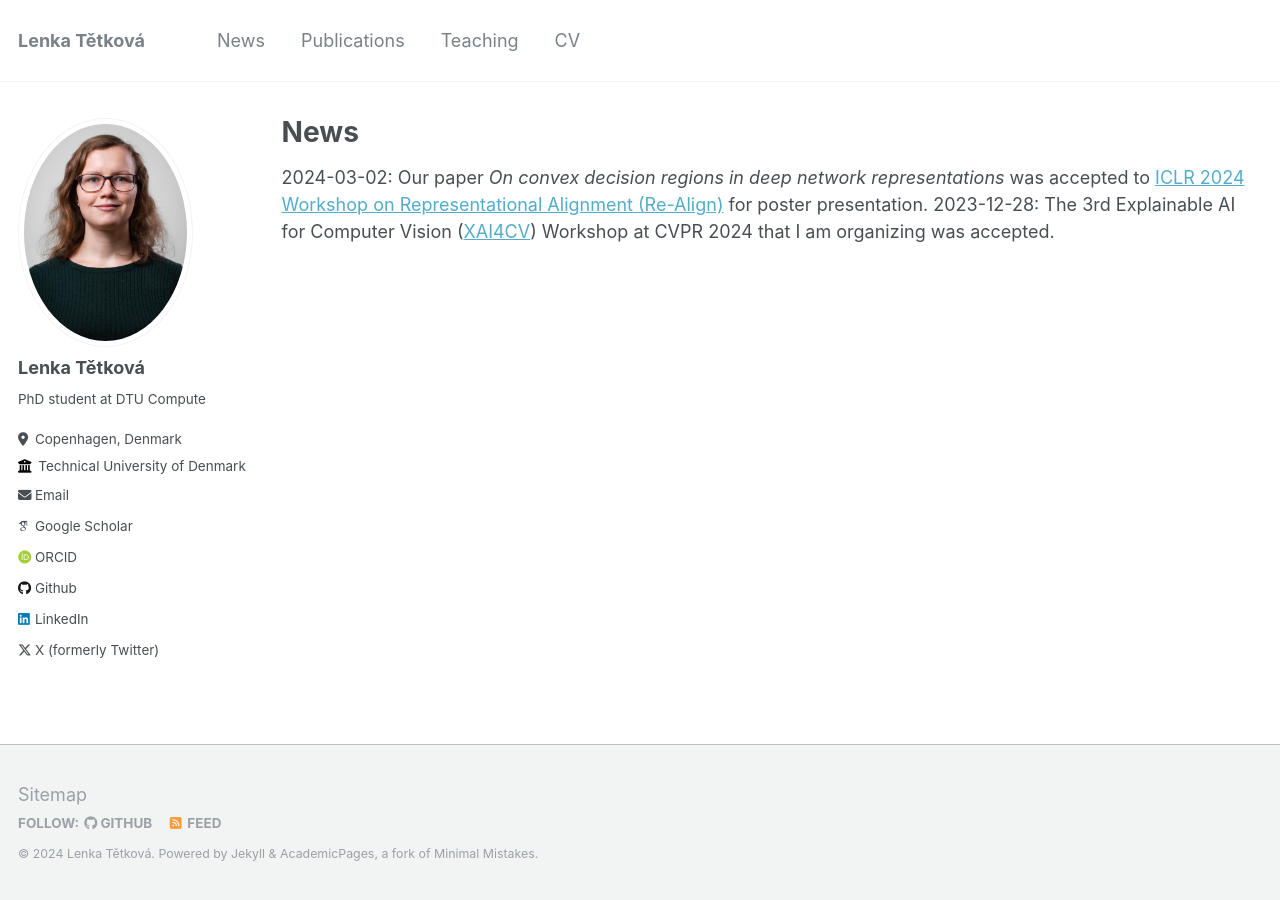
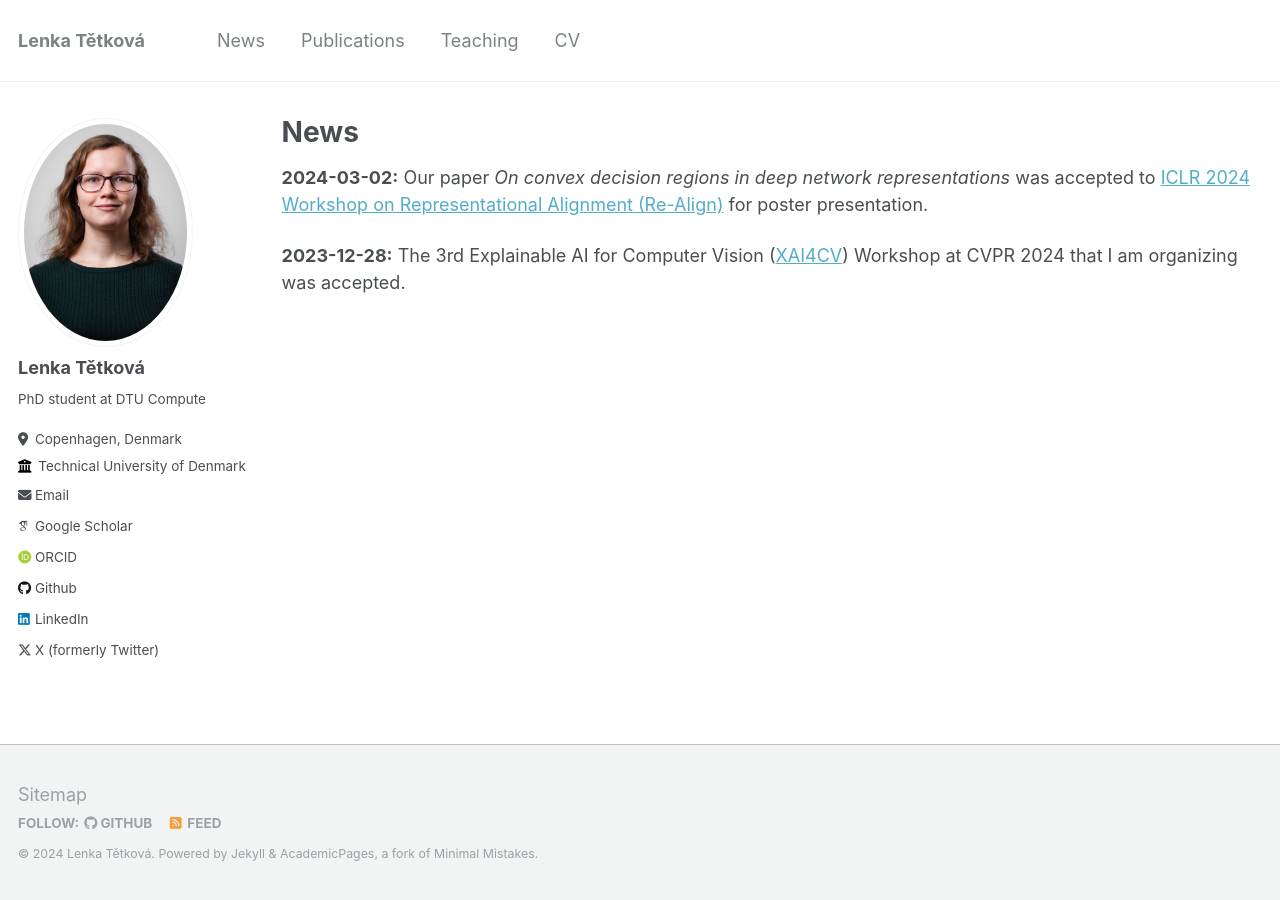
Before and after one commit to LenkaTetkova/LenkaTetkova.github.io, a Jekyll site: the page built from _pages/news.md, in a window 1280 px wide. Built offline with Jekyll 4.4.1, drawn with Linux system fonts in a browser that asks for light colours; some web fonts are replaced; some of the changed lines change nothing that is shown.

Commit message:
Formatting

```diff
--- a/_pages/news.md
+++ b/_pages/news.md
@@ -7,5 +7,6 @@ layout: archive
 
 {% include base_path %}
 
-2024-03-02:	Our paper *On convex decision regions in deep network representations* was accepted to [ICLR 2024 Workshop on Representational Alignment (Re-Align)](https://representational-alignment.github.io/) for poster presentation.
-2023-12-28:	The 3rd Explainable AI for Computer Vision ([XAI4CV](https://xai4cv.github.io/workshop_cvpr24)) Workshop at CVPR 2024 that I am organizing was accepted.
+**2024-03-02:**	Our paper *On convex decision regions in deep network representations* was accepted to [ICLR 2024 Workshop on Representational Alignment (Re-Align)](https://representational-alignment.github.io/) for poster presentation.
+
+**2023-12-28:**	The 3rd Explainable AI for Computer Vision ([XAI4CV](https://xai4cv.github.io/workshop_cvpr24)) Workshop at CVPR 2024 that I am organizing was accepted.
```
